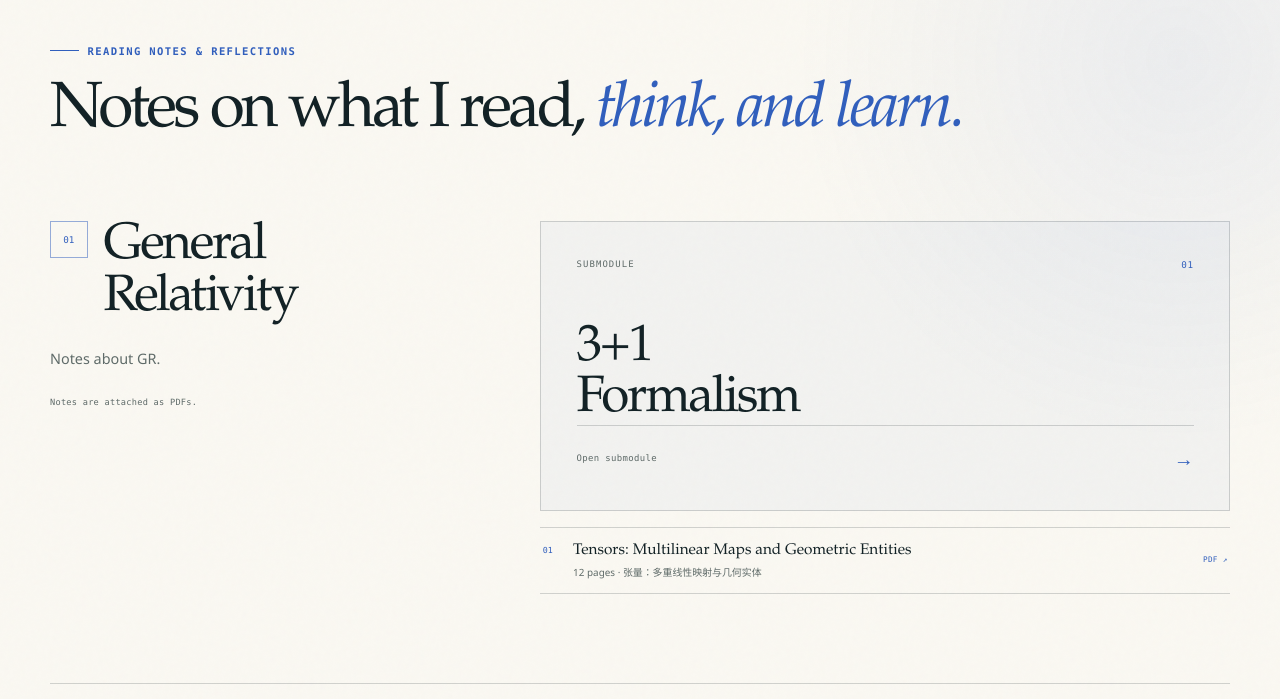
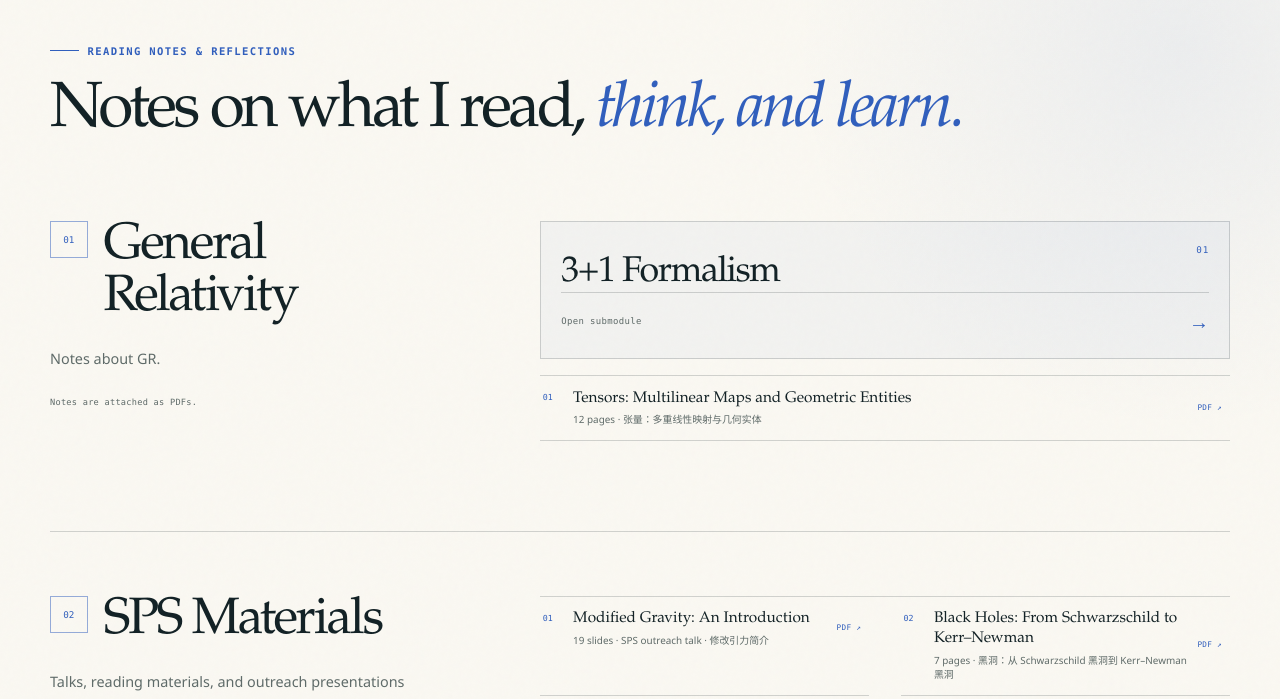
Before and after one commit to WbZhou-phys/personal-website, a plain HTML site: page index.html in a window 1280 px wide. Both pictures are taken after a click on the link "Notes". Shown: the part 84-783 px from the top of the page. Drawn offline with Linux system fonts and the light colour scheme.

Commit message:
Compact GR submodule panel

```diff
--- a/index.html
+++ b/index.html
@@ -10,14 +10,14 @@
     />
     <meta name="author" content="Wenbin Zhou" />
     <meta name="theme-color" content="#f3f0e8" />
-    <meta name="site-version" content="20261116-notes-soft-1" />
+    <meta name="site-version" content="20261116-notes-soft-2" />
     <meta name="robots" content="index, follow" />
     <link rel="canonical" href="https://wbzhouphysics.com/" />
     <link rel="alternate" hreflang="en" href="https://wbzhouphysics.com/" />
     <link rel="alternate" hreflang="zh-CN" href="https://wbzhouphysics.com/?lang=zh" />
     <link rel="alternate" hreflang="x-default" href="https://wbzhouphysics.com/" />
     <link rel="icon" href="assets/favicon.svg" type="image/svg+xml" />
-    <link rel="stylesheet" href="styles.css?v=20261116-notes-soft-1" />
+    <link rel="stylesheet" href="styles.css?v=20261116-notes-soft-2" />
 
     <meta property="og:type" content="profile" />
     <meta property="og:title" content="Wenbin Zhou | Theoretical Physics" />
@@ -919,7 +919,6 @@
               <a class="notes-submodule-link" href="#notes/3+1 Formalism">
                 <span class="notes-submodule-link-number" aria-hidden="true">01</span>
                 <span class="notes-submodule-link-copy">
-                  <small class="notes-submodule-kicker" data-i18n="notes.submoduleLabel">Submodule</small>
                   <strong>3+1 Formalism</strong>
                   <span class="notes-submodule-link-action">
                     <small data-i18n="notes.submoduleOpen">Open submodule</small>
@@ -1257,6 +1256,6 @@
       </div>
     </footer>
 
-    <script src="script.js?v=20261116-notes-soft-1"></script>
+    <script src="script.js?v=20261116-notes-soft-2"></script>
   </body>
 </html>
--- a/script.js
+++ b/script.js
@@ -150,7 +150,6 @@ const translations = {
     "notes.grLanguageNote": "Notes are attached as PDFs.",
     "notes.grTensorTitle": "Tensors: Multilinear Maps and Geometric Entities",
     "notes.grTensorMeta": "12 pages · 张量：多重线性映射与几何实体",
-    "notes.submoduleLabel": "Submodule",
     "notes.submoduleOpen": "Open submodule",
     "notes.backToOverview": "← Back to all notes",
     "notes.grFormalismEyebrow": "General Relativity · Submodule 01",
@@ -364,7 +363,6 @@ const translations = {
     "notes.grLanguageNote": "笔记以 PDF 附件形式提供。",
     "notes.grTensorTitle": "张量：多重线性映射与几何实体",
     "notes.grTensorMeta": "12 页 · Tensors: Multilinear Maps and Geometric Entities",
-    "notes.submoduleLabel": "子模块",
     "notes.submoduleOpen": "打开子模块",
     "notes.backToOverview": "← 返回全部笔记",
     "notes.grFormalismEyebrow": "广义相对论 · 子模块 01",
--- a/styles.css
+++ b/styles.css
@@ -1656,8 +1656,8 @@ button {
 .notes-submodule-link {
   position: relative;
   display: flex;
-  min-height: clamp(12rem, 20vw, 15rem);
-  padding: clamp(1.35rem, 3vw, 2.2rem);
+  min-height: clamp(7.5rem, 8vw, 8.5rem);
+  padding: clamp(0.95rem, 2vw, 1.25rem);
   border: 1px solid var(--line);
   background: rgba(49, 95, 189, 0.035);
   color: var(--ink);
@@ -1673,8 +1673,8 @@ button {
 
 .notes-submodule-link-number {
   position: absolute;
-  top: clamp(1.35rem, 3vw, 2.2rem);
-  right: clamp(1.35rem, 3vw, 2.2rem);
+  top: clamp(0.95rem, 2vw, 1.25rem);
+  right: clamp(0.95rem, 2vw, 1.25rem);
   color: var(--blue);
   font-family: var(--mono);
   font-size: 0.58rem;
@@ -1687,29 +1687,21 @@ button {
   flex-direction: column;
 }
 
-.notes-submodule-kicker {
-  color: var(--muted);
-  font-family: var(--mono);
-  font-size: 0.56rem;
-  letter-spacing: 0.12em;
-  text-transform: uppercase;
-}
-
 .notes-submodule-link-copy strong {
-  max-width: 11ch;
-  margin-top: clamp(2rem, 4.5vw, 3.2rem);
+  max-width: 16ch;
+  margin-top: 0.9rem;
   color: var(--ink);
   font-family: var(--serif);
-  font-size: clamp(2.2rem, 4vw, 3.4rem);
+  font-size: clamp(1.9rem, 2.8vw, 2.5rem);
   font-weight: 400;
-  letter-spacing: -0.045em;
+  letter-spacing: -0.04em;
   line-height: 1;
 }
 
 .notes-submodule-link-action {
   display: flex;
   margin-top: auto;
-  padding-top: 1rem;
+  padding-top: 0.75rem;
   align-items: center;
   justify-content: space-between;
   gap: 1rem;
@@ -1825,6 +1817,7 @@ button {
 }
 
 .notes-module-list a::after {
+  margin-right: 0.35rem;
   grid-row: 1 / span 2;
   grid-column: 3;
   align-self: center;
@@ -1833,6 +1826,7 @@ button {
   font-family: var(--mono);
   font-size: 0.48rem;
   letter-spacing: 0.04em;
+  white-space: nowrap;
 }
 
 html[lang="zh-CN"] .notes-module-list small {
@@ -2428,11 +2422,11 @@ html[lang="zh-CN"] .visit-card h3 {
   }
 
   .notes-submodule-link {
-    min-height: 13rem;
+    min-height: 9rem;
   }
 
   .notes-submodule-link-copy strong {
-    font-size: clamp(2.4rem, 12vw, 3.4rem);
+    font-size: clamp(2rem, 10vw, 2.6rem);
   }
 
   .notes-module-list {
```
